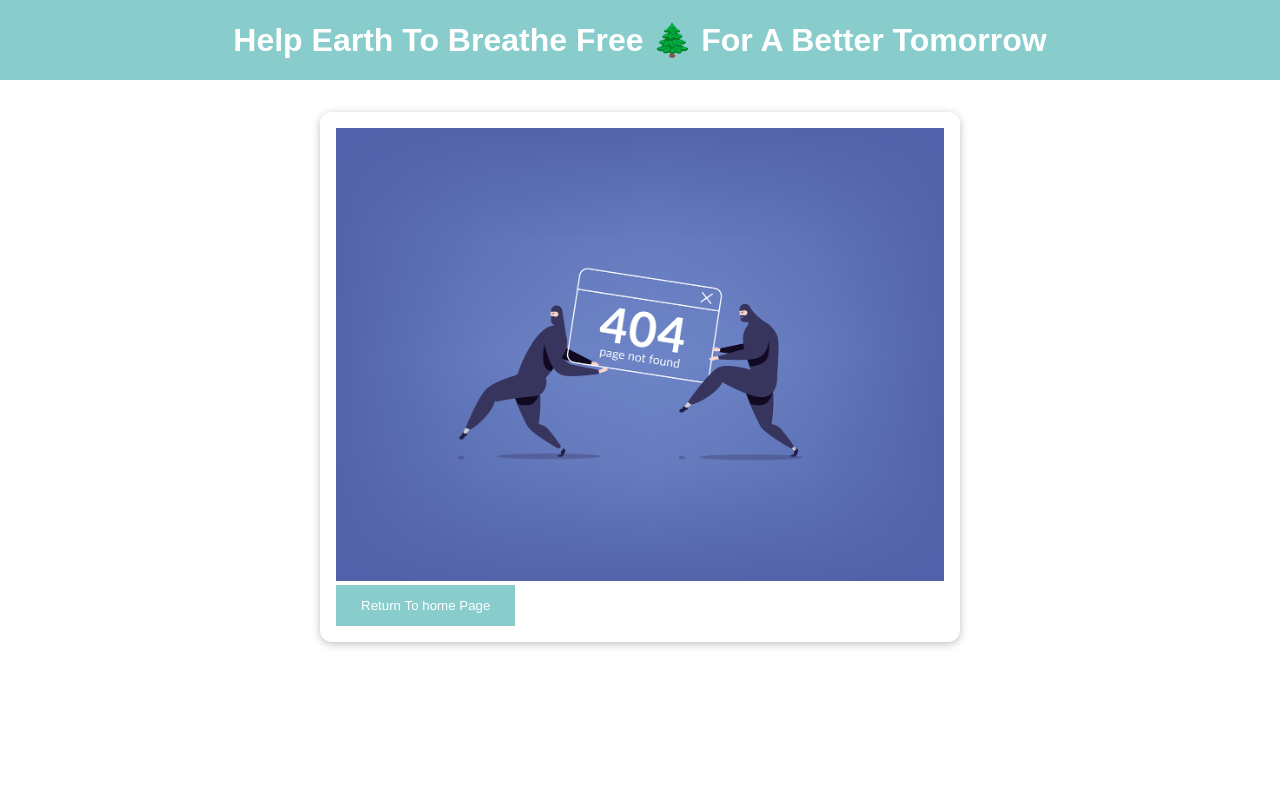
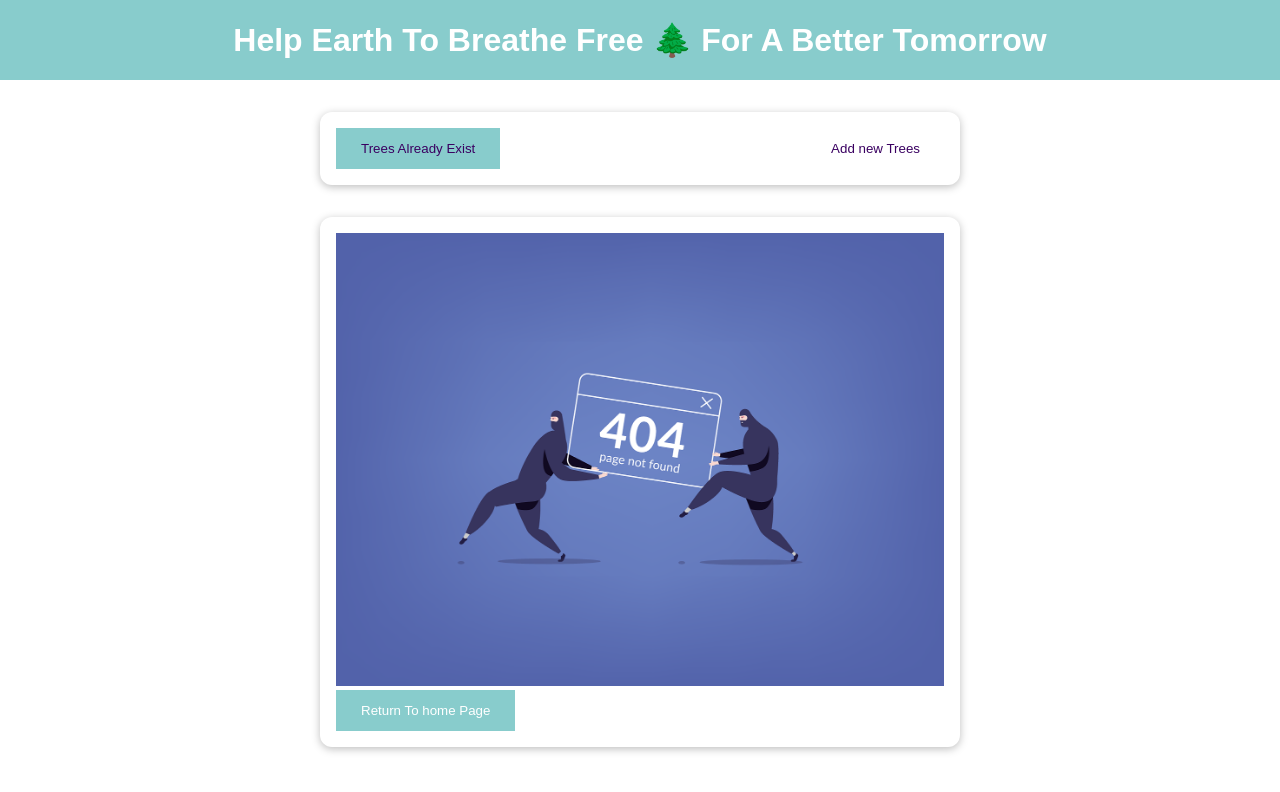
Before and after one commit to Ge6ben/Vue-Routing, a Vue app: page /404 in a window 1280 px wide. Shown: the top 792 px of the page. Built offline with nearby package versions, Linux system fonts and the light colour scheme.

Commit message:
Fix the nav styling

```diff
--- a/src/components/UI/BaseButton.vue
+++ b/src/components/UI/BaseButton.vue
@@ -36,4 +36,9 @@ button:active {
 .flat:active {
   background-color: #edd2ff;
 }
+.justfyBetween{
+  display: flex;
+  justify-content: space-between
+  ;
+}
 </style>
--- a/src/components/layouts/TheNav.vue
+++ b/src/components/layouts/TheNav.vue
@@ -1,8 +1,48 @@
 <template>
-    <header>
-        <h1>Help Earth To Breathe Free 🌲 For A Better Tomorrow</h1>
-    </header>
+  <header>
+    <h1>Help Earth To Breathe Free 🌲 For A Better Tomorrow</h1>
+  </header>
+  <base-card class="justfyBetween">
+    <base-button @click="setSelectedTab('trees-container')" :mode="treesMode">
+      <router-link to="/trees">Trees Already Exist</router-link>
+    </base-button>
+
+    <base-button @click="setSelectedTab('add-tree')" :mode="addTreeMode">
+      <router-link to="/addtree">Add new Trees </router-link>
+    </base-button>
+  </base-card>
 </template>
+
+
+<script>
+import BaseButton from '../UI/BaseButton.vue';
+import BaseCard from '../UI/BaseCard.vue';
+
+export default {
+  components: {
+    BaseButton,
+    BaseCard,
+  },
+  data() {
+    return {
+      selectedTab: 'trees-container',
+    };
+  },
+  methods: {
+    setSelectedTab(tab) {
+      this.selectedTab = tab;
+    },
+  },
+  computed: {
+    treesMode() {
+      return this.selectedTab === 'trees-container' ? null : 'flat';
+    },
+    addTreeMode() {
+      return this.selectedTab === 'add-tree' ? null : 'flat';
+    },
+  },
+};
+</script>
 
 <style scoped>
 header {
@@ -17,4 +57,15 @@ header h1 {
   color: white;
   margin: 0;
 }
+a{
+  color:#3a0061;
+text-decoration: none;
+
+}
+.justfyBetween
+{
+  display: flex;
+    justify-content: space-between;
+}
+
 </style>
--- a/src/components/treeFiles/AddTree.vue
+++ b/src/components/treeFiles/AddTree.vue
@@ -57,7 +57,7 @@ export default {
     BaseButton,
     BaseDialog,
   },
-  inject: ['addNewTree'],
+
   data() {
     return {
       inputIsInvalid: false,
--- a/src/components/treeFiles/TheTrees.vue
+++ /dev/null
@@ -1,53 +0,0 @@
-<template>
-  <base-card>
-    <base-button @click="setSelectedTab('trees-container')" :mode="treesMode"
-      >Trees Already Exist</base-button
-    >
-
-    <base-button @click="setSelectedTab('add-tree')" :mode="addTreeMode"
-      >Add new Trees</base-button
-    >
-  </base-card>
-<trees-container></trees-container>
-
-</template>
-<script>
-import TreesContainer from './TreesContainer.vue';
-// import AddTree from './AddTree.vue';
-// import { v4 as uuidv4 } from 'uuidv4';
-import BaseButton from '../UI/BaseButton.vue';
-import BaseCard from '../UI/BaseCard.vue';
-
-// import firebase from 'firebase/compat/app'
-
-export default {
-  components: {
-    TreesContainer,
-    // AddTree,
-    BaseButton,
-    BaseCard,
-  },
-
-  data() {
-    return {
-      isLoading: false,
-      error: null,
-      selectedTab: 'trees-container',
-      storedTrees: [],
-    };
-  },
-
-  computed: {
-    treesMode() {
-      return this.selectedTab === 'trees-container' ? null : 'flat';
-    },
-    addTreeMode() {
-      return this.selectedTab === 'add-tree' ? null : 'flat';
-    },
-  },
-
-};
-
-
-
-</script>
--- a/src/main.js
+++ b/src/main.js
@@ -1,33 +1,9 @@
 import { createApp } from 'vue';
-import firebase from 'firebase/compat/app'
 import router from './router.js'
 import App from './App.vue';
 
 
-
-
-// Import the functions you need from the SDKs you need
-import { initializeApp } from "firebase/compat/app";
-// TODO: Add SDKs for Firebase products that you want to use
-// https://firebase.google.com/docs/web/setup#available-libraries
-
-// Your web app's Firebase configuration
-const firebaseConfig = {
-  apiKey: "AIzaSyAuDVWei4Hk8OPbQLm5GlXIveC3paRwtao",
-  authDomain: "breathe-free-daa83.firebaseapp.com",
-  databaseURL: "https://breathe-free-daa83-default-rtdb.firebaseio.com",
-  projectId: "breathe-free-daa83",
-  storageBucket: "breathe-free-daa83.appspot.com",
-  messagingSenderId: "128769810072",
-  appId: "1:128769810072:web:3984b91ed4d9d7bd7f7aed"
-};
-
-// console.log(firebase)
-// Initialize Firebase
-
-// console.log(firebase)
 const app = createApp(App);
 app.use(router)
-firebase.initializeApp(firebaseConfig);
 
 app.mount('#app');
```
Also changed, not shown: src/router.js (+5 -5 lines).
